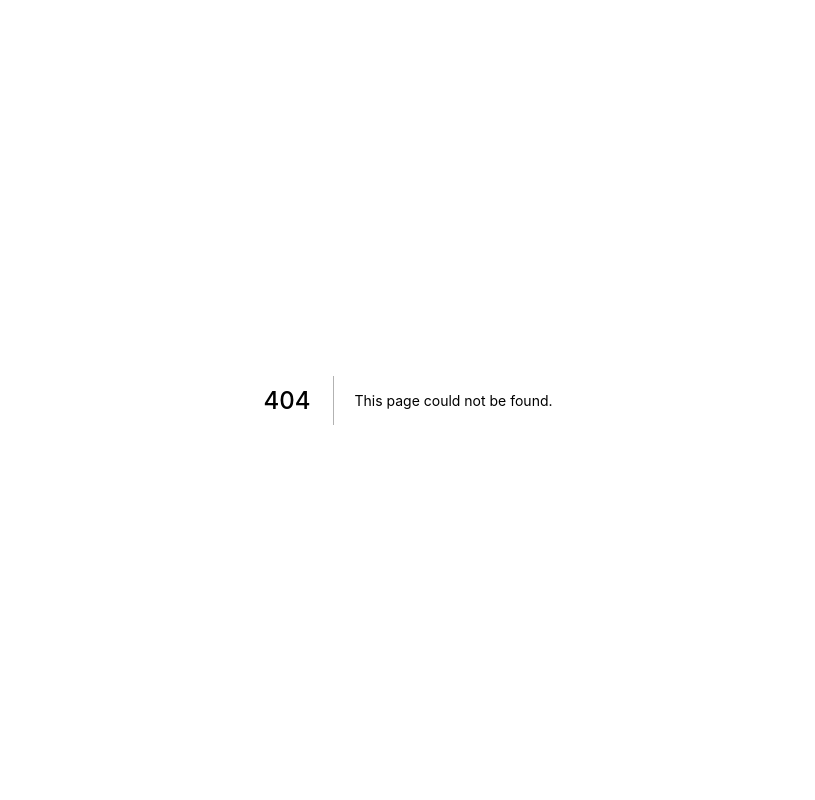
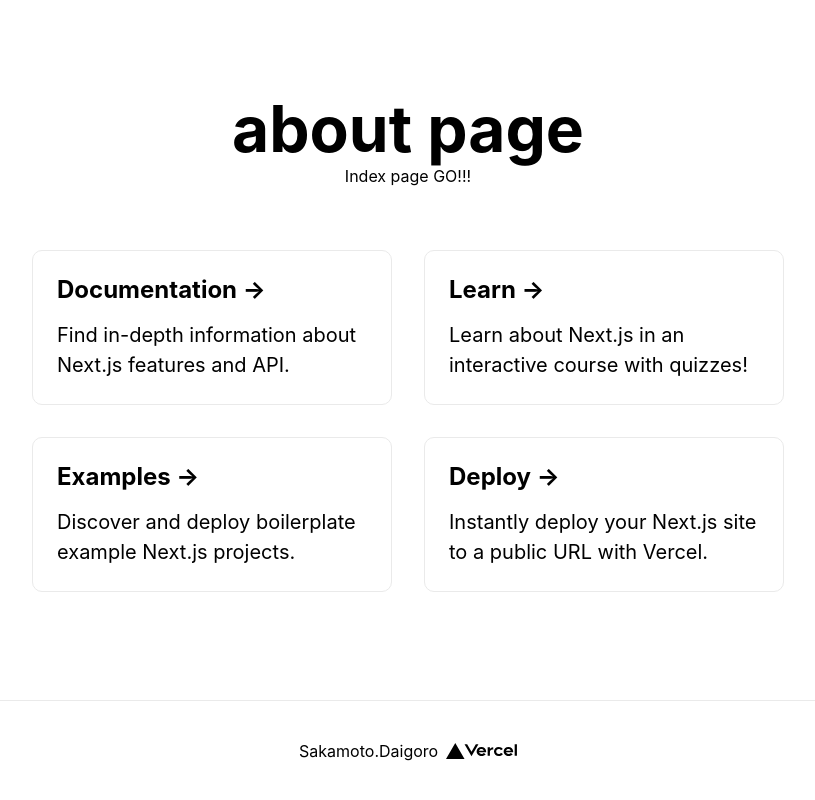
Before and after one commit to sakamotodd/study-react, a Next.js app: page /about in a window 1280 px wide. Before the commit this address had no page. Shown: the whole page, without its empty margins (232-1047 px from the left). Built offline with nearby package versions, Linux system fonts and the light colour scheme.

Commit message:
✨ アバウトページを追加

```diff
--- /dev/null
+++ b/pages/about.js
@@ -0,0 +1,25 @@
+import Head from 'next/head';
+import styles from '../styles/Home.module.css';
+import Link from 'next/link';
+import { Footer } from '../components/Footer';
+import Links from '../components/Links';
+
+export default function about() {
+  return (
+    <div className={styles.container}>
+      <Head>
+        <title>about page</title>
+        <link rel="icon" href="/favicon.ico" />
+      </Head>
+
+      <main className={styles.main}>
+        <h1 className={styles.title}>about page </h1>
+        <Link href="/">
+          <a>Index page GO!!!</a>
+        </Link>
+        <Links />
+      </main>
+      <Footer />
+    </div>
+  );
+}
```
